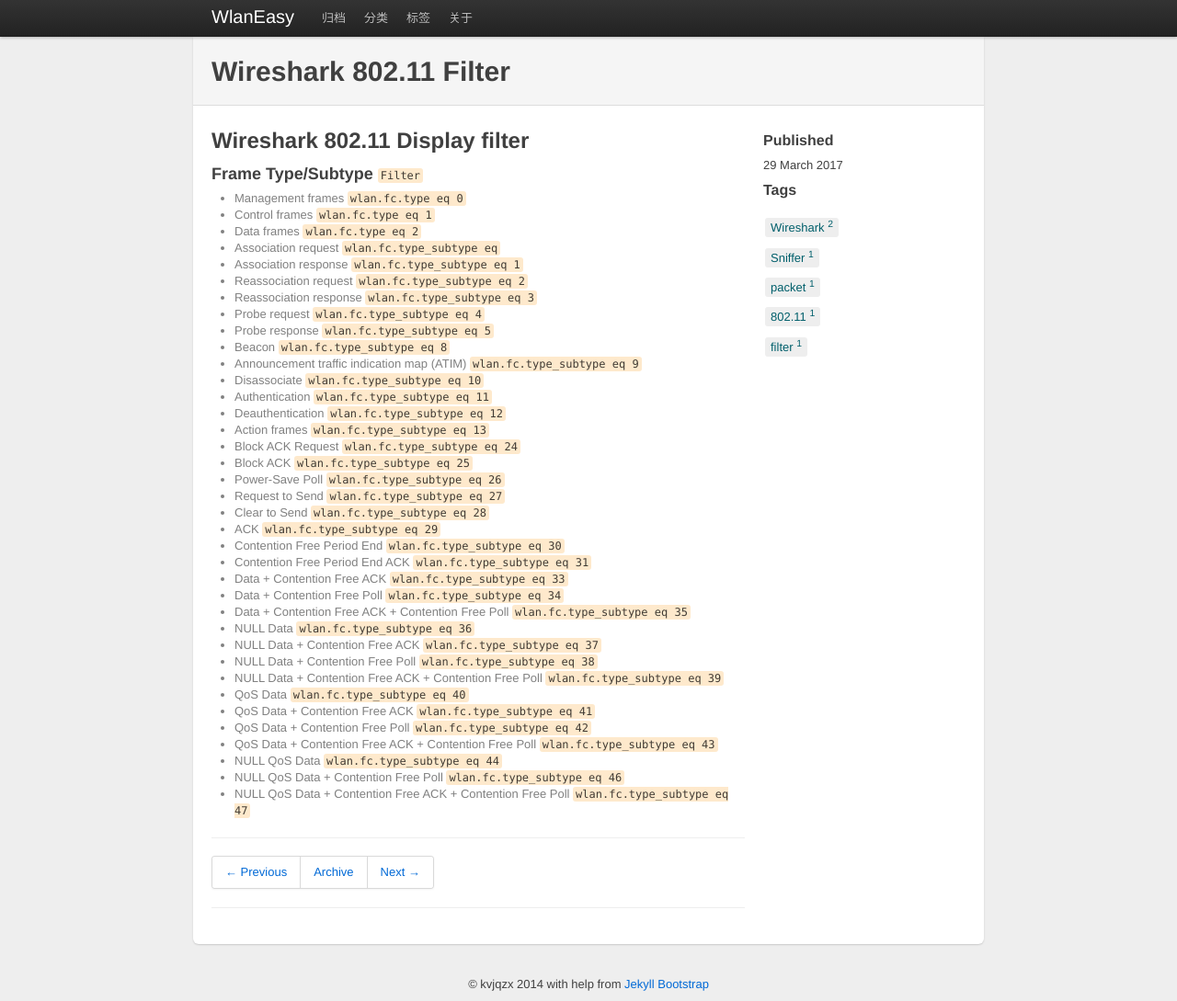
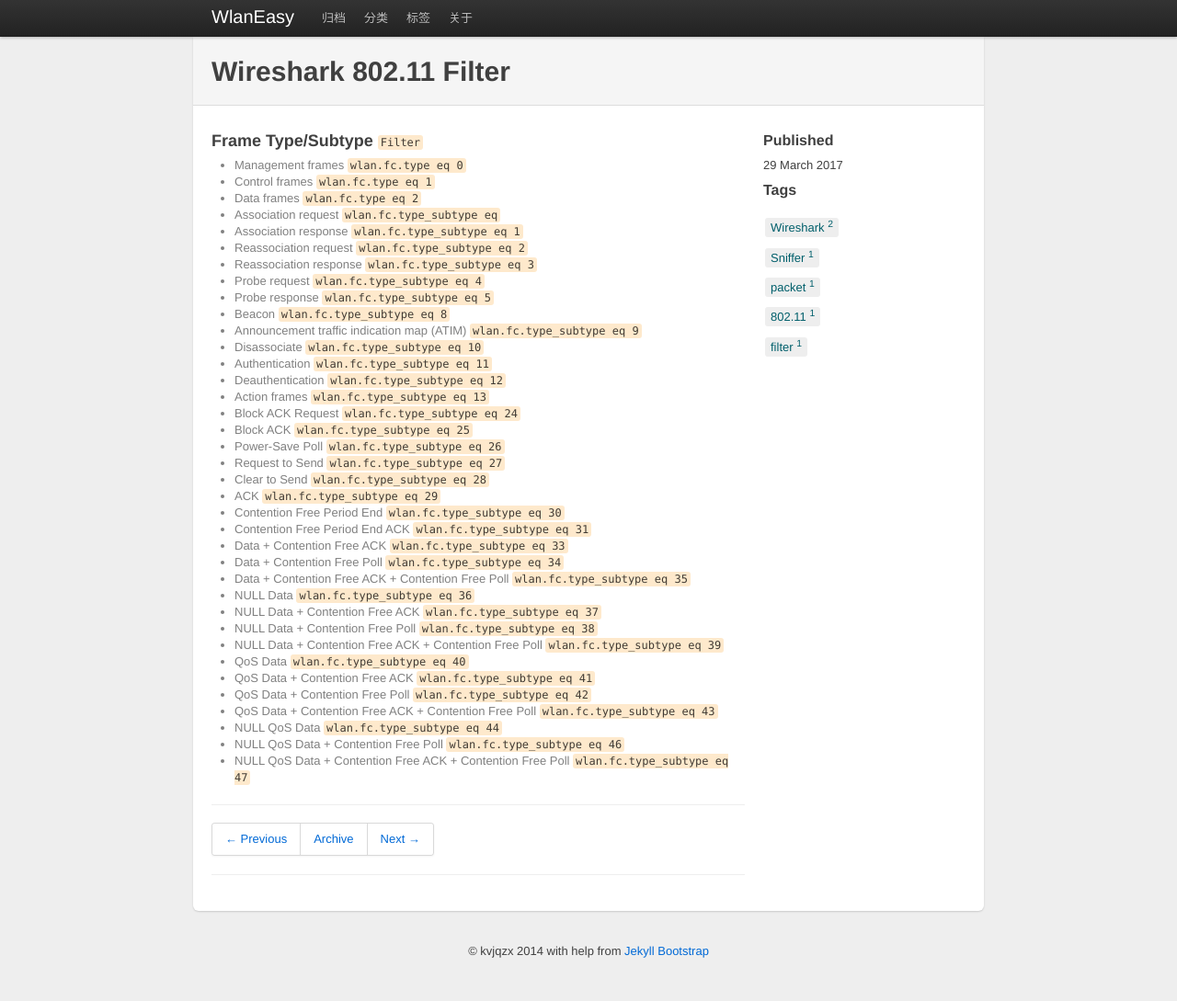
Before and after one commit to kvjqzx/kvjqzx.github.io, a Jekyll site: the page built from _posts/2017-03-29-Wireshark-802.11-Filter.md, in a window 1280 px wide and 1089 px high. Shown: the whole window at 92% size. Built offline with Jekyll 4.4.1, drawn with Linux system fonts in a browser that asks for light colours.

Commit message:
Update 2017-03-29-Wireshark-802.11-Filter.md

```diff
--- a/_posts/2017-03-29-Wireshark-802.11-Filter.md
+++ b/_posts/2017-03-29-Wireshark-802.11-Filter.md
@@ -4,9 +4,6 @@ category : Tool
 tags : [Wireshark, Sniffer, packet, 802.11, filter]
 ---
 {% include JB/setup %}
-
-Wireshark 802.11 Display filter
------
 
 ### Frame Type/Subtype `Filter`
 * Management frames                                           `wlan.fc.type eq 0`
```
